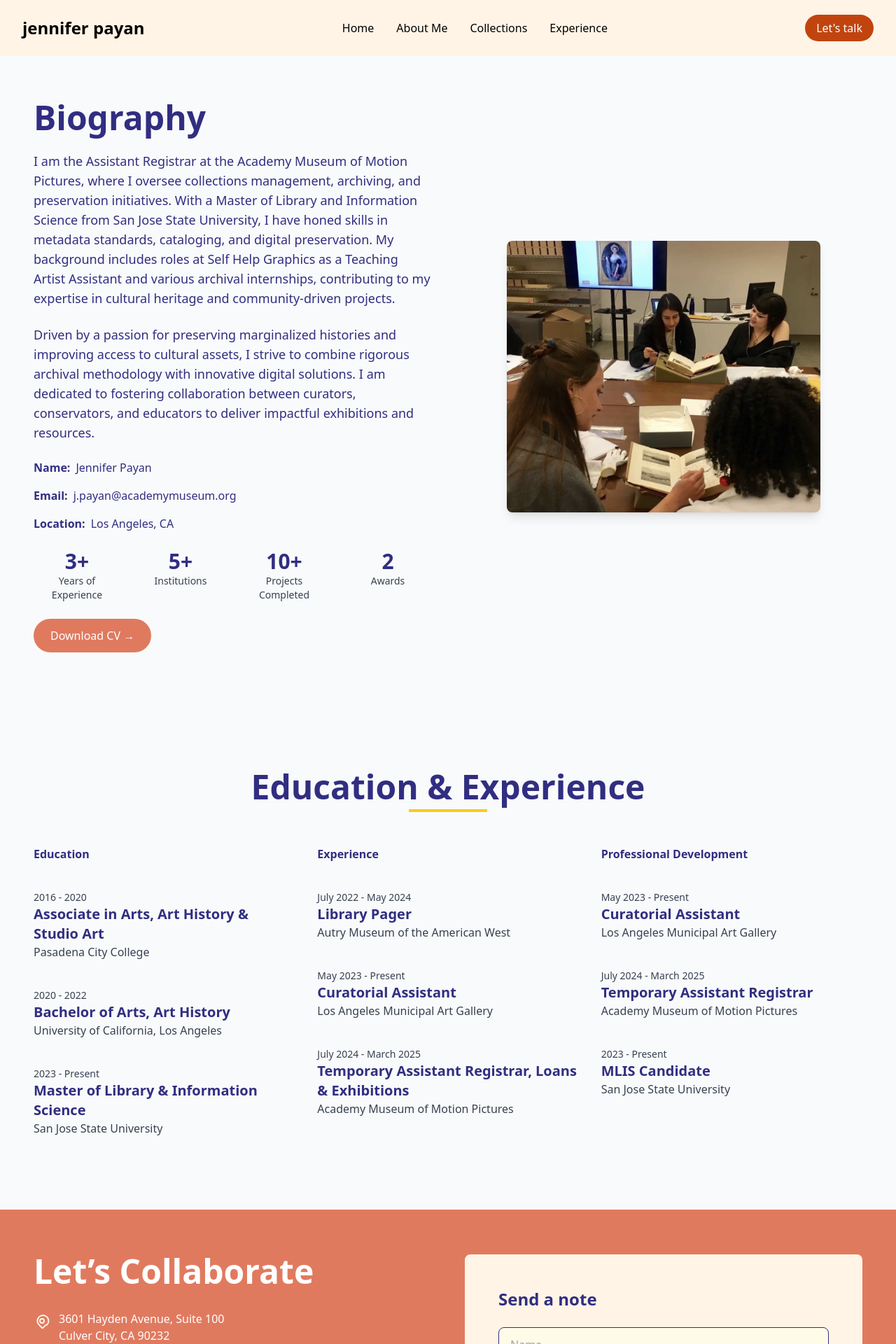
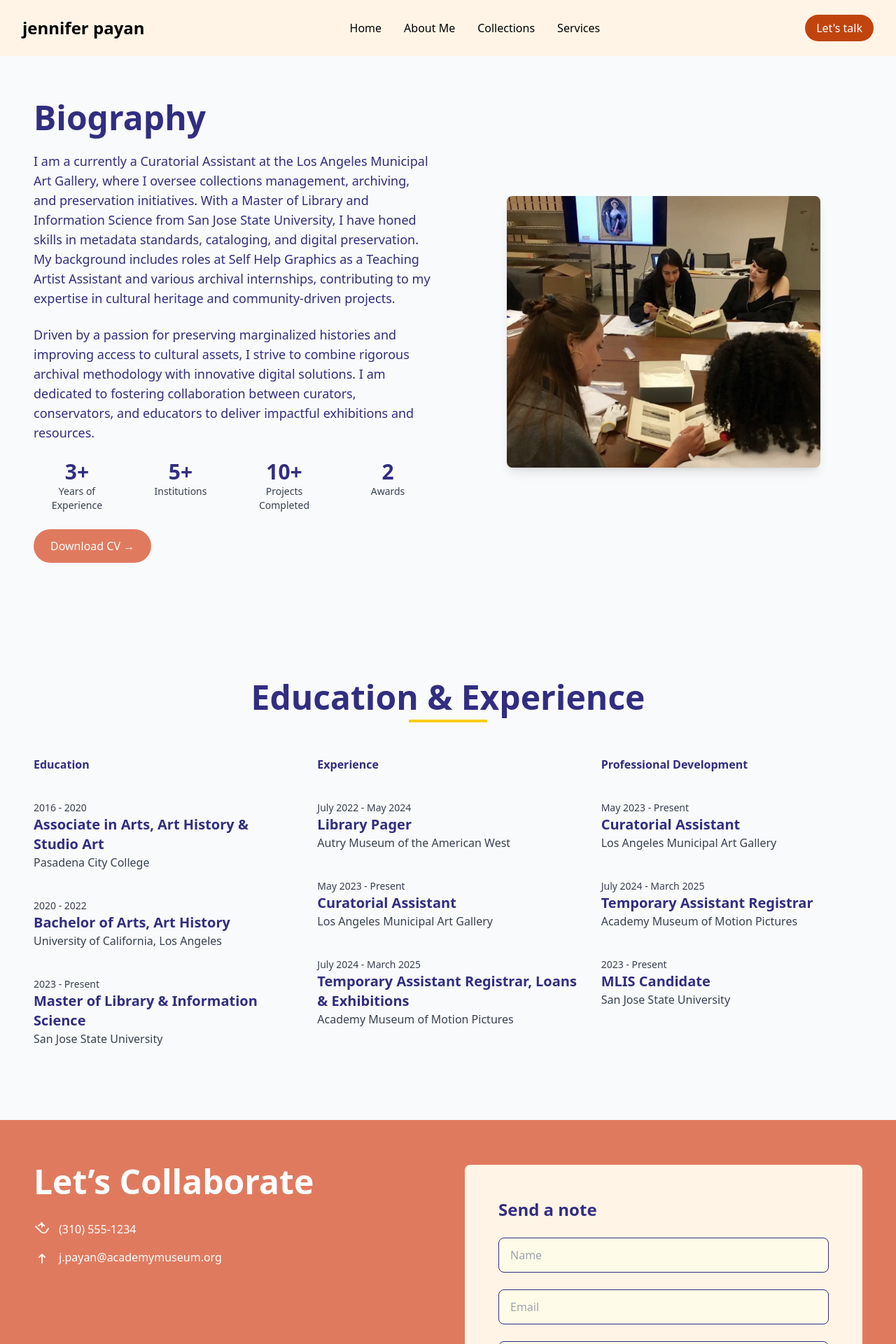
Before and after one commit to headlessflower/jennifer_collections, a Nuxt app: page /about in a window 1280 px wide. Shown: the top 1920 px of the page at 70% size. Built offline with nearby package versions, Linux system fonts and the light colour scheme.

Commit message:
copy updates to hero, header, biography and services section

```diff
--- a/components/About.vue
+++ b/components/About.vue
@@ -6,17 +6,17 @@
   <section class="biography-section bg-gray-50 text-indigo-900 py-16">
     <div class="container mx-auto px-6 md:px-12">
       <div class="grid grid-cols-1 lg:grid-cols-2 gap-12 items-center">
-        <!-- Textual Content -->
+        <!-- Biography -->
         <div class="bio-text space-y-6">
           <h2 class="text-4xl md:text-5xl font-bold">Biography</h2>
           <p class="text-base md:text-lg">
-            I am the Assistant Registrar at the Academy Museum of Motion Pictures, where I oversee collections management, archiving, and preservation initiatives. With a Master of Library and Information Science from San Jose State University, I have honed skills in metadata standards, cataloging, and digital preservation. My background includes roles at Self Help Graphics as a Teaching Artist Assistant and various archival internships, contributing to my expertise in cultural heritage and community-driven projects.
+            I am a currently a Curatorial Assistant at the Los Angeles Municipal Art Gallery, where I oversee collections management, archiving, and preservation initiatives. With a Master of Library and Information Science from San Jose State University, I have honed skills in metadata standards, cataloging, and digital preservation. My background includes roles at Self Help Graphics as a Teaching Artist Assistant and various archival internships, contributing to my expertise in cultural heritage and community-driven projects.
           </p>
           <p class="text-base md:text-lg">
             Driven by a passion for preserving marginalized histories and improving access to cultural assets, I strive to combine rigorous archival methodology with innovative digital solutions. I am dedicated to fostering collaboration between curators, conservators, and educators to deliver impactful exhibitions and resources.
           </p>
 
-          <!-- Personal Details -->
+          <!-- Personal Details
           <div class="details space-y-4">
             <div class="flex flex-col sm:flex-row sm:items-center sm:space-x-2">
               <span class="font-semibold">Name:</span>
@@ -31,7 +31,7 @@
               <span>Los Angeles, CA</span>
             </div>
           </div>
-
+-->
           <!-- Statistics -->
           <div class="stats grid grid-cols-2 sm:grid-cols-4 gap-6 mt-6">
             <div class="stat-item text-center">
@@ -55,9 +55,10 @@
           <!-- Download CV Button -->
           <div class="mt-8">
             <a
-                href="/PayanJ_Resume_2025.pdf.pdf"
+                href="/PayanJ_Resume_2025.pdf"
                 target="_blank"
                 class="inline-block bg-burnt text-white hover:bg-burnt-hover transition-colors px-6 py-3 rounded-full font-medium"
+                download=""
             >
               Download CV →
             </a>
--- a/components/AppContact.vue
+++ b/components/AppContact.vue
@@ -27,36 +27,10 @@ function handleSubmit() {
 
           <!-- Contact Details -->
           <div class="space-y-4">
-            <div class="flex items-start space-x-3">
-              <!-- Location Icon (replace with your preferred SVG) -->
-              <svg
-                  xmlns="http://www.w3.org/2000/svg"
-                  class="h-6 w-6 text-cream flex-shrink-0 mt-1"
-                  fill="none"
-                  viewBox="0 0 24 24"
-                  stroke="currentColor"
-              >
-                <path
-                    stroke-linecap="round"
-                    stroke-linejoin="round"
-                    stroke-width="2"
-                    d="M17.657 16.657L13.414 20.9a1 1 0 01-1.414 0l-4.243-4.243a8 8 0 1111.314 0z"
-                />
-                <path
-                    stroke-linecap="round"
-                    stroke-linejoin="round"
-                    stroke-width="2"
-                    d="M15 11a3 3 0 11-6 0 3 3 0 016 0z"
-                />
-              </svg>
-              <p class="text-base">
-                3601 Hayden Avenue, Suite 100<br />
-                Culver City, CA 90232
-              </p>
-            </div>
+
 
             <div class="flex items-center space-x-3">
-              <!-- Phone Icon (replace with your preferred SVG) -->
+              <!-- Phone Icon  -->
               <svg
                   xmlns="http://www.w3.org/2000/svg"
                   class="h-6 w-6 text-cream flex-shrink-0"
@@ -75,7 +49,7 @@ function handleSubmit() {
             </div>
 
             <div class="flex items-center space-x-3">
-              <!-- Email Icon (replace with your preferred SVG) -->
+              <!-- Email Icon  -->
               <svg
                   xmlns="http://www.w3.org/2000/svg"
                   class="h-6 w-6 text-cream flex-shrink-0"
--- a/components/AppHero.vue
+++ b/components/AppHero.vue
@@ -5,7 +5,7 @@
   <!-- Hero Content -->
   <div class="hero-content flex flex-col md:flex-row items-center px-8 pb-16 py-16 md:h-[75vh] bg-[#f5f5dc]">
     <div class="hero-left flex-1 text-left p-2">
-      <p class="greeting text-base mb-2">👋 Hey, my name is</p>
+
       <h2 class="hero-name text-5xl md:text-6xl font-bold">Jennifer Payan</h2>
     </div>
 
@@ -18,25 +18,23 @@
     </div>
 
     <div class="hero-right flex-1 text-left p-2">
-      <p class="intro-label text-base mb-2">I am an</p>
+      <p class="intro-label text-base mb-2">I am a</p>
       <h2 class="hero-role text-4xl md:text-5xl font-bold relative inline-block">
           <span class="relative inline-block">
-            Freelance Archivist
-            <span class="absolute left-0 -bottom-1 w-full h-1 bg-terracotta"></span>
+            Registration and Collections
+            <span class="absolute left-0 -bottom-3 w-full h-1 bg-terracotta"></span>
           </span>
       </h2>
       <p class="hero-subtitle text-base mt-4">
-        and registrar currently working at the Los Angeles Municipal Art Gallery.
+       care professional located in Southern California.
       </p>
       <p class="hero-description text-base mt-4">
-        Passionate about collections management, preservation, and archival research.
+        Passionate about collections management, preservation, and archival research. Let me help address your museum's collections needs!
       </p>
-      <!-- Social Icons Placeholder -->
+      <!-- Social Icons  -->
       <div class="social-icons flex space-x-6 mt-6">
-        <a href="#" aria-label="LinkedIn" class="icon text-indigo-900 hover:text-yellow-500 font-medium">LinkedIn</a>
-        <a href="#" aria-label="Instagram" class="icon text-indigo-900 hover:text-yellow-500 font-medium">Instagram</a>
-        <a href="#" aria-label="Facebook" class="icon text-indigo-900 hover:text-yellow-500 font-medium">Facebook</a>
-        <a href="#" aria-label="Twitter" class="icon text-indigo-900 hover:text-yellow-500 font-medium">Twitter</a>
+        <a href="#" aria-label="LinkedIn" class="icon text-terracotta hover:text-burnt-hover font-medium">LinkedIn</a>
+
       </div>
     </div>
   </div>
--- a/components/AppServices.vue
+++ b/components/AppServices.vue
@@ -5,7 +5,7 @@
       <!-- Section Title -->
       <div class="text-center mb-12">
         <h2 class="text-4xl md:text-5xl font-bold inline-block">
-          What I do
+         Services
           <span class="block w-24 h-1 bg-yellow-400 mt-2 mx-auto"></span>
         </h2>
       </div>
--- a/components/Header.vue
+++ b/components/Header.vue
@@ -14,7 +14,7 @@ const isOpen = ref(false)
         <li><NuxtLink to="/" class="hover:underline">Home</NuxtLink></li>
         <li><NuxtLink to="/about" class="hover:underline">About Me</NuxtLink></li>
         <li><NuxtLink to="/collections" class="hover:underline">Collections</NuxtLink></li>
-        <li><NuxtLink to="/services" class="hover:underline">Experience</NuxtLink></li>
+        <li><NuxtLink to="/services" class="hover:underline">Services</NuxtLink></li>
       </ul>
 
       <!-- Mobile Menu Toggle -->
@@ -47,8 +47,9 @@ const isOpen = ref(false)
           <ul class="flex flex-col items-center py-4 space-y-4">
             <li><NuxtLink @click="isOpen = false" to="/" class="text-indigo-900 hover:underline">Home</NuxtLink></li>
             <li><NuxtLink @click="isOpen = false" to="/about" class="text-indigo-900 hover:underline">About Me</NuxtLink></li>
-            <li><NuxtLink @click="isOpen = false" to="/services" class="text-indigo-900 hover:underline">Work</NuxtLink></li>
             <li><NuxtLink @click="isOpen = false" to="/collections" class="text-indigo-900 hover:underline">Collections</NuxtLink></li>
+            <li><NuxtLink @click="isOpen = false" to="/services" class="text-indigo-900 hover:underline">Services</NuxtLink></li>
+
             <li>
               <button
                   @click="isOpen = false"
```
Also changed, not shown: 1 other file (tests, documents, lock files or other folders).
